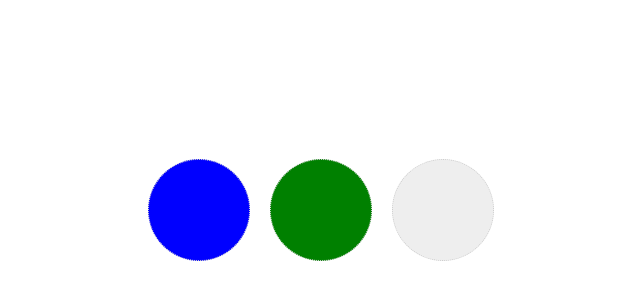
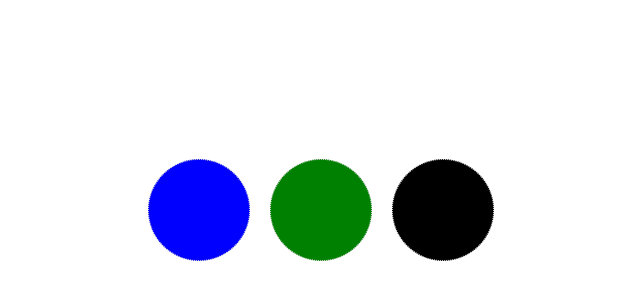
Before and after one commit to gabriel-canaan/sprint-5, a plain HTML site: page dom-applying-classes/index.html in a window 1280 px wide. Shown: the part 198-498 px from the top of the page, without its empty margins (319-959 px from the left). Drawn offline with Linux system fonts and the light colour scheme.

Commit message:
make my next circle black

```diff
--- a/dom-applying-classes/classes.js
+++ b/dom-applying-classes/classes.js
@@ -7,6 +7,7 @@ function start () {
   // The first example is done for you. Uncomment the line below and reload the browser.
    one()
    two()
+   three()
   // Your turn! Create a new function called `two`, then call it from here.
 }
 
@@ -24,5 +25,8 @@ var two = document.getElementById('two')
 two.classList.add('green')
 }
 // CREATE FUNCTION three HERE
-
+function three () {
+var three = document.getElementById('three')
+three.classList.add('black')
+}
 // CREATE FUNCTION makeVisible HERE
--- a/dom-applying-classes/style.css
+++ b/dom-applying-classes/style.css
@@ -25,6 +25,10 @@ div.green {
   background-color: green;
 }
 
+div.black {
+  background-color: black;
+}
+
 .invisible {
   display: none;
 }
```
